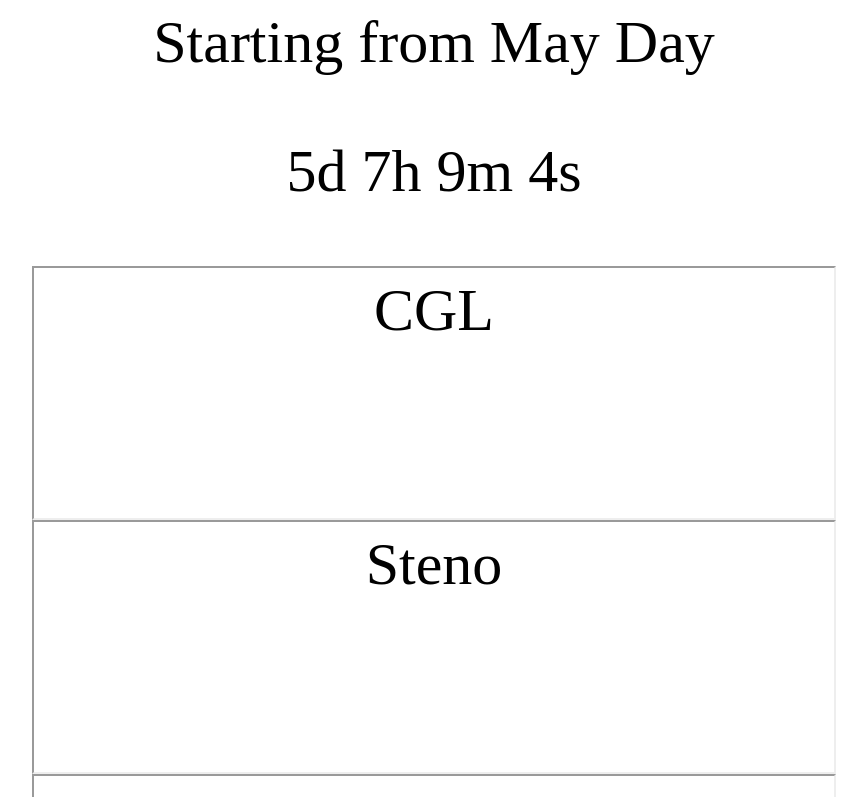
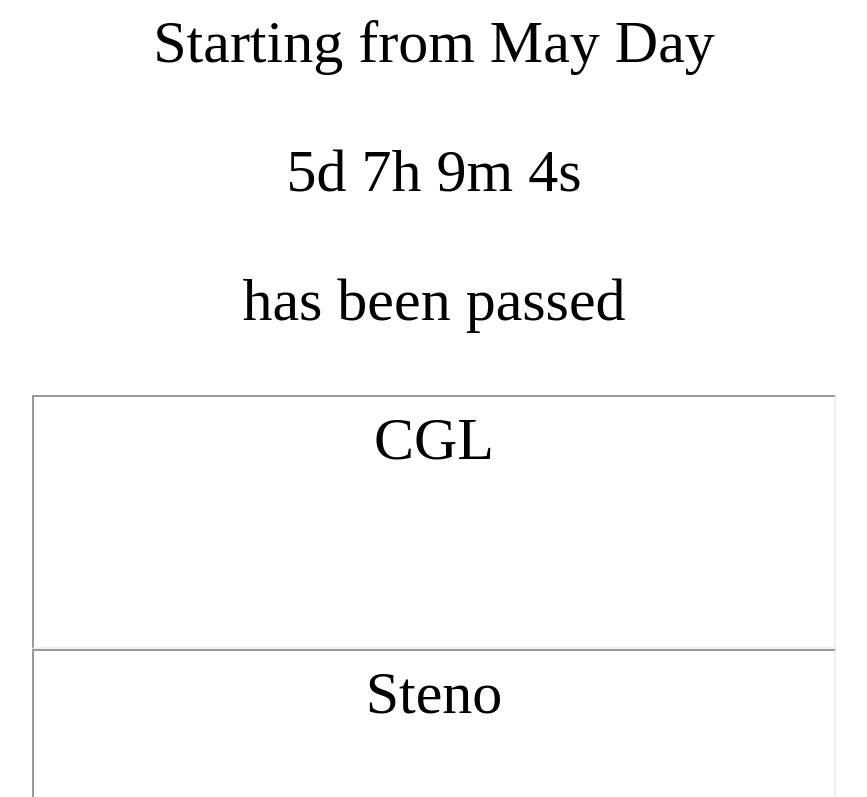
Before and after one commit to Ryko-git/Ryko-git.github.io, a plain HTML site: page index.html in a window 1280 px wide. Shown: the top 797 px of the page, without its empty margins (206-1073 px from the left). Drawn offline with Linux system fonts and the light colour scheme.

Commit message:
Second commit

```diff
--- a/index.html
+++ b/index.html
@@ -26,6 +26,8 @@ iframe {
 
 <p id="demo"></p>
 
+<p>has been passed</p>
+
 <script src="myScript.js"></script>
 
 
```
